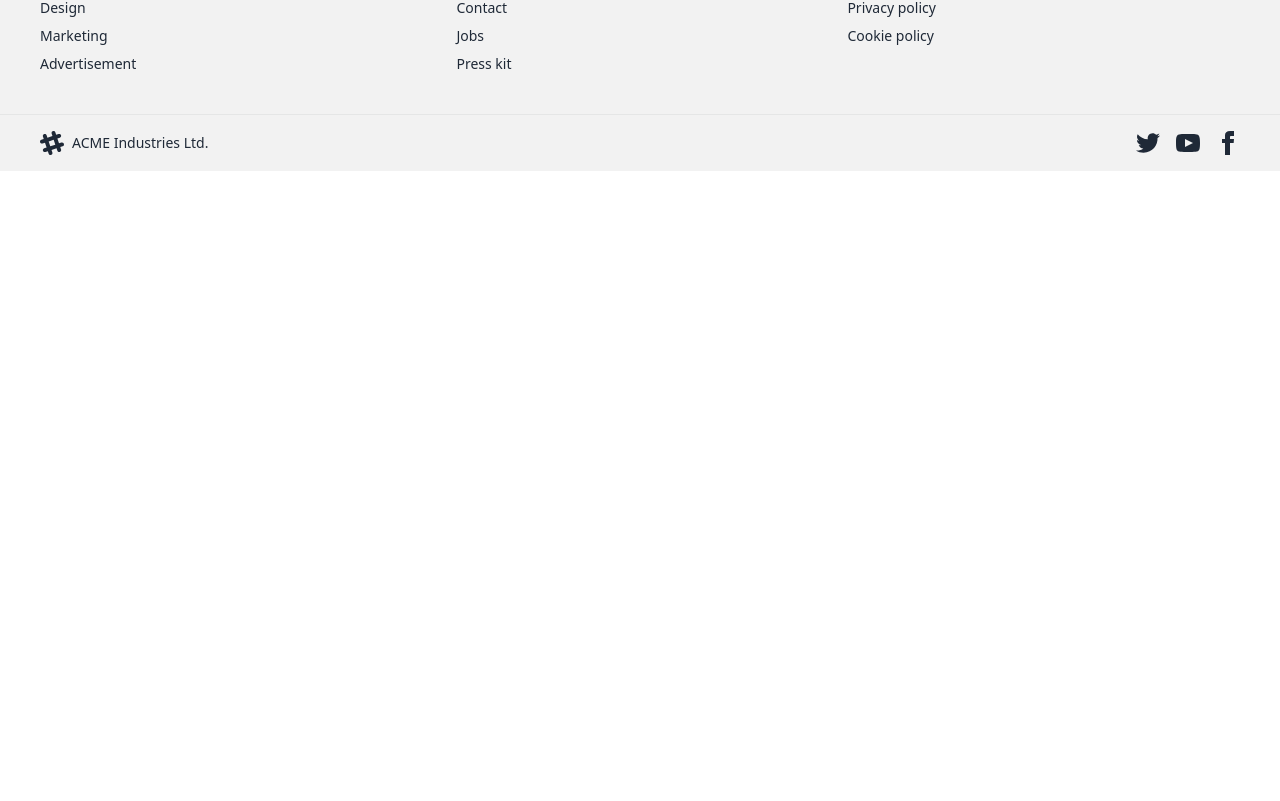
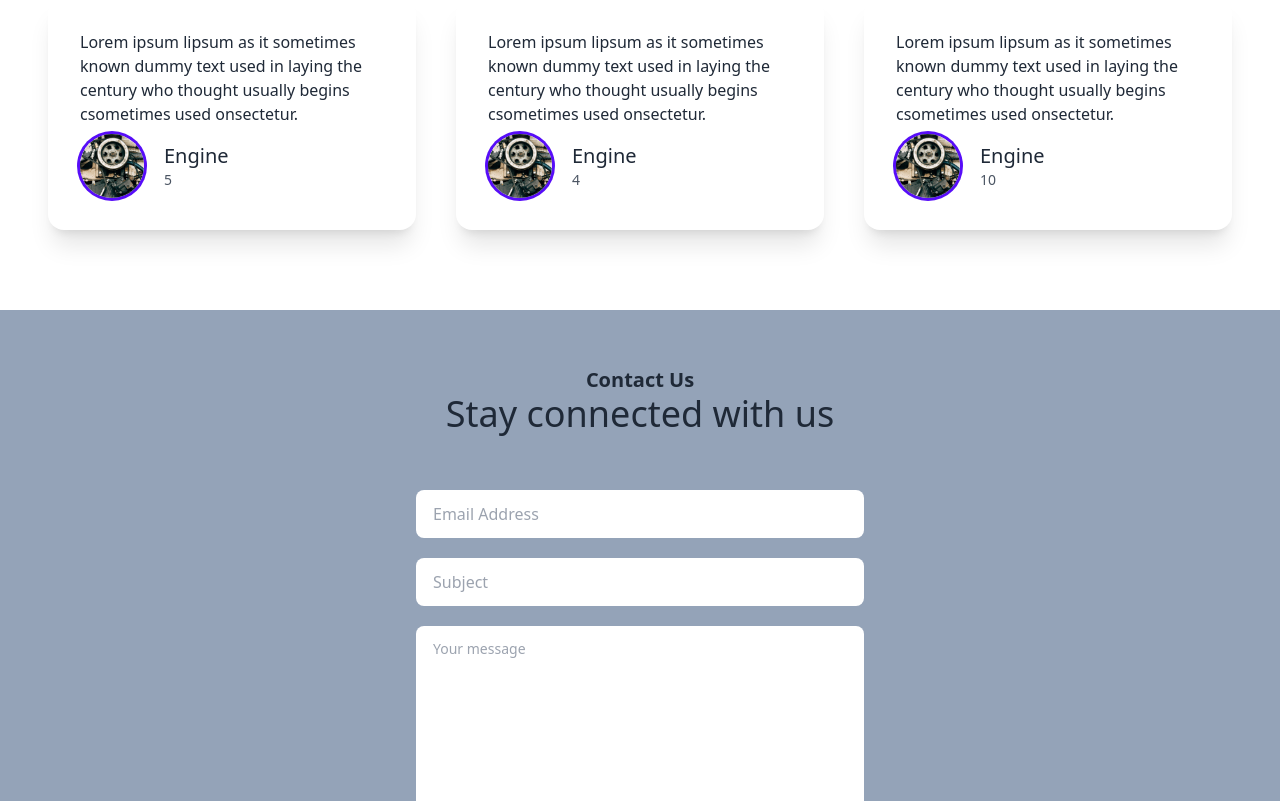
Before and after one commit to Mahmud2640/assainment-12-client, a React (Create React App) app: page /home in a window 1280 px wide. Shown: the part 2634-3435 px from the top of the page. Before the commit the page ends 2805 px from the top, so only its background shows below. Built offline with nearby package versions, Linux system fonts and the light colour scheme.

Commit message:
home page done

```diff
--- a/src/Pages/Home/Business.js
+++ b/src/Pages/Home/Business.js
@@ -4,7 +4,7 @@ import CountUp from "react-countup";
 const Business = () => {
   return (
     <div className="px-20 my-10">
-      <div class="stats stats-vertical lg:stats-horizontal shadow text-primary">
+      <div class="stats stats-vertical lg:stats-horizontal shadow text-primary text-center">
         <div class="stat px-16">
           <div class="stat-title">Customers</div>
           <div class="stat-value">
--- /dev/null
+++ b/src/Pages/Home/Contact.js
@@ -0,0 +1,34 @@
+import React from "react";
+
+const Contact = () => {
+  return (
+    <div className="px-10 py-14 bg-slate-400 ">
+      <div className="text-center pb-14">
+        <p className="text-xl font-bold">
+          Contact Us
+        </p>
+        <h1 className="text-4xl">Stay connected with us</h1>
+      </div>
+      <div className="grid grid-cols-1 justify-items-center gap-5">
+        <input
+          type="text"
+          placeholder="Email Address"
+          className="input w-full max-w-md"
+        />
+        <input
+          type="text"
+          placeholder="Subject"
+          className="input w-full max-w-md"
+        />
+        <textarea
+          className="textarea w-full max-w-md"
+          placeholder="Your message"
+          rows={6}
+        ></textarea>
+         <button className="btn btn-primary w-full max-w-md">Send</button>
+      </div>
+    </div>
+  );
+};
+
+export default Contact;
--- a/src/Pages/Home/Home.js
+++ b/src/Pages/Home/Home.js
@@ -2,7 +2,9 @@ import React from "react";
 import About from "./About";
 import Banner from "./Banner";
 import Business from "./Business";
+import Contact from "./Contact";
 import Parts from "./Parts";
+import Reviews from "./Reviews";
 
 const Home = () => {
   return (
@@ -11,6 +13,8 @@ const Home = () => {
       <About />
       <Parts />
       <Business />
+      <Reviews />
+      <Contact />
     </div>
   );
 };
--- a/src/Pages/Home/Reviews.js
+++ b/src/Pages/Home/Reviews.js
@@ -0,0 +1,47 @@
+import React from "react";
+import image from "../../Assets/Images/service-1.png";
+import ReviewsCard from "./ReviewsCard";
+
+const Reviews = () => {
+  const review = [
+    {
+      _id: 1,
+      name: "Engine",
+      comments:
+        "Lorem ipsum lipsum as it sometimes known dummy text used in laying the century who thought usually begins csometimes used onsectetur.",
+      rating: "5",
+      image: image,
+    },
+    {
+      _id: 2,
+      name: "Engine",
+      comments: "Lorem ipsum lipsum as it sometimes known dummy text used in laying the century who thought usually begins csometimes used onsectetur.",
+      rating: "4",
+      image: image,
+    },
+    {
+      _id: 3,
+      name: "Engine",
+      comments: "Lorem ipsum lipsum as it sometimes known dummy text used in laying the century who thought usually begins csometimes used onsectetur.",
+      rating: "10",
+      image: image,
+    },
+  ];
+  return (
+    <div className="px-12 my-20">
+      <div className="text-center">
+        <h3 className="text-primary text-xl font-bold uppercase">
+          Customer Reviews
+        </h3>
+        <h2 className="text-3xl">Our valuable Customer Reviews</h2>
+      </div>
+      <div className="grid sm:grid-cols-1 md:grid-cols-2 lg:grid-cols-3 gap-10">
+        {review.map((reviews) => (
+          <ReviewsCard key={reviews._id} reviews={reviews}></ReviewsCard>
+        ))}
+      </div>
+    </div>
+  );
+};
+
+export default Reviews;
--- /dev/null
+++ b/src/Pages/Home/ReviewsCard.js
@@ -0,0 +1,24 @@
+import React from "react";
+
+const ReviewsCard = ({ reviews }) => {
+  return (
+    <div className="card lg:max-w-lg bg-base-100 shadow-xl">
+      <div className="card-body">
+        <p>{reviews.comments}</p>
+        <div className="flex items-center">
+          <div className="avatar">
+            <div className="w-16 rounded-full ring ring-primary ring-offset-base-100 mr-5">
+              <img src={reviews.image} alt="" />
+            </div>
+          </div>
+          <div>
+            <h4 className="text-xl">{reviews.name}</h4>
+            <p className="text-sm text-gray-600">{reviews.rating}</p>
+          </div>
+        </div>
+      </div>
+    </div>
+  );
+};
+
+export default ReviewsCard;
```
